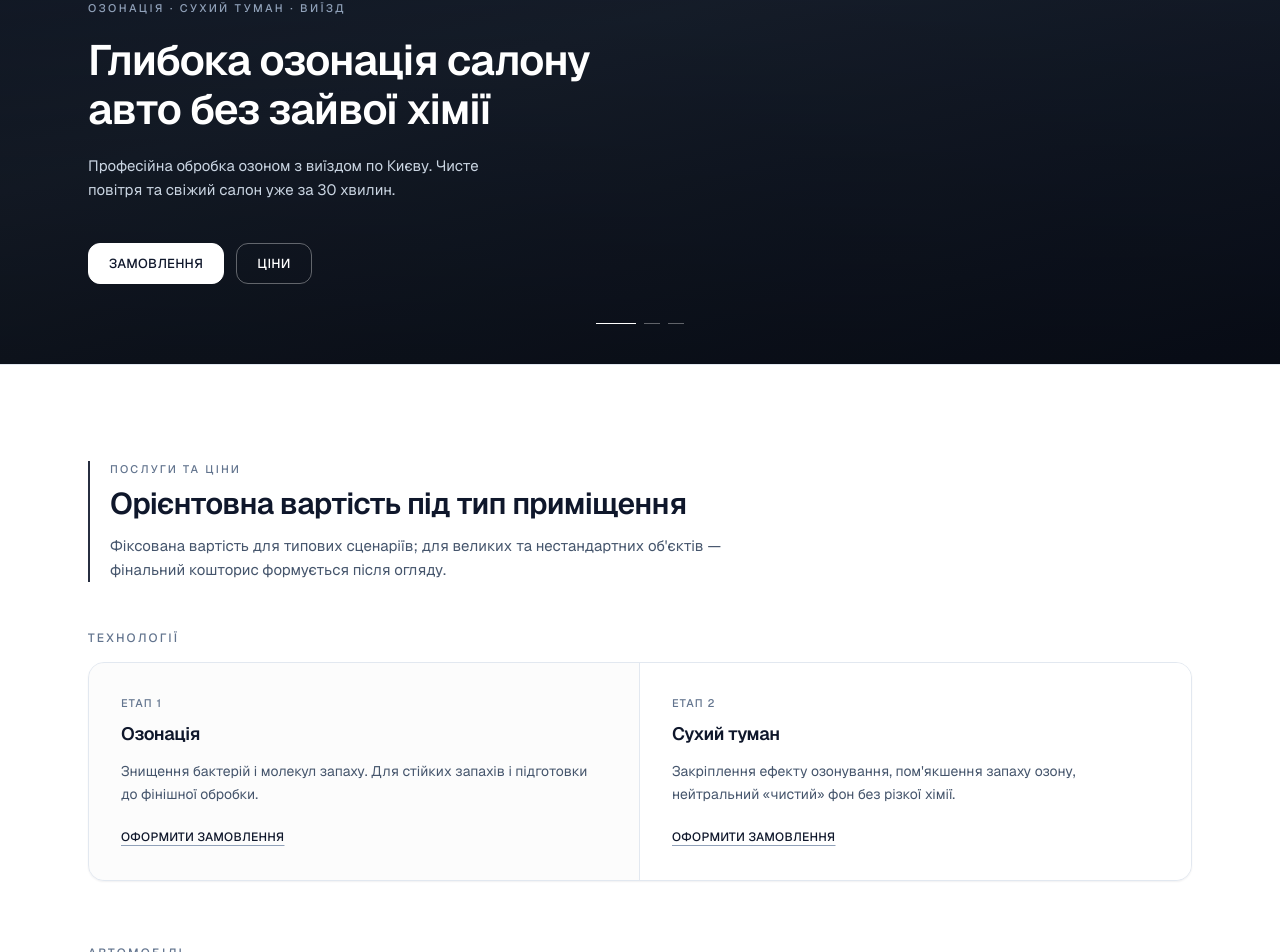
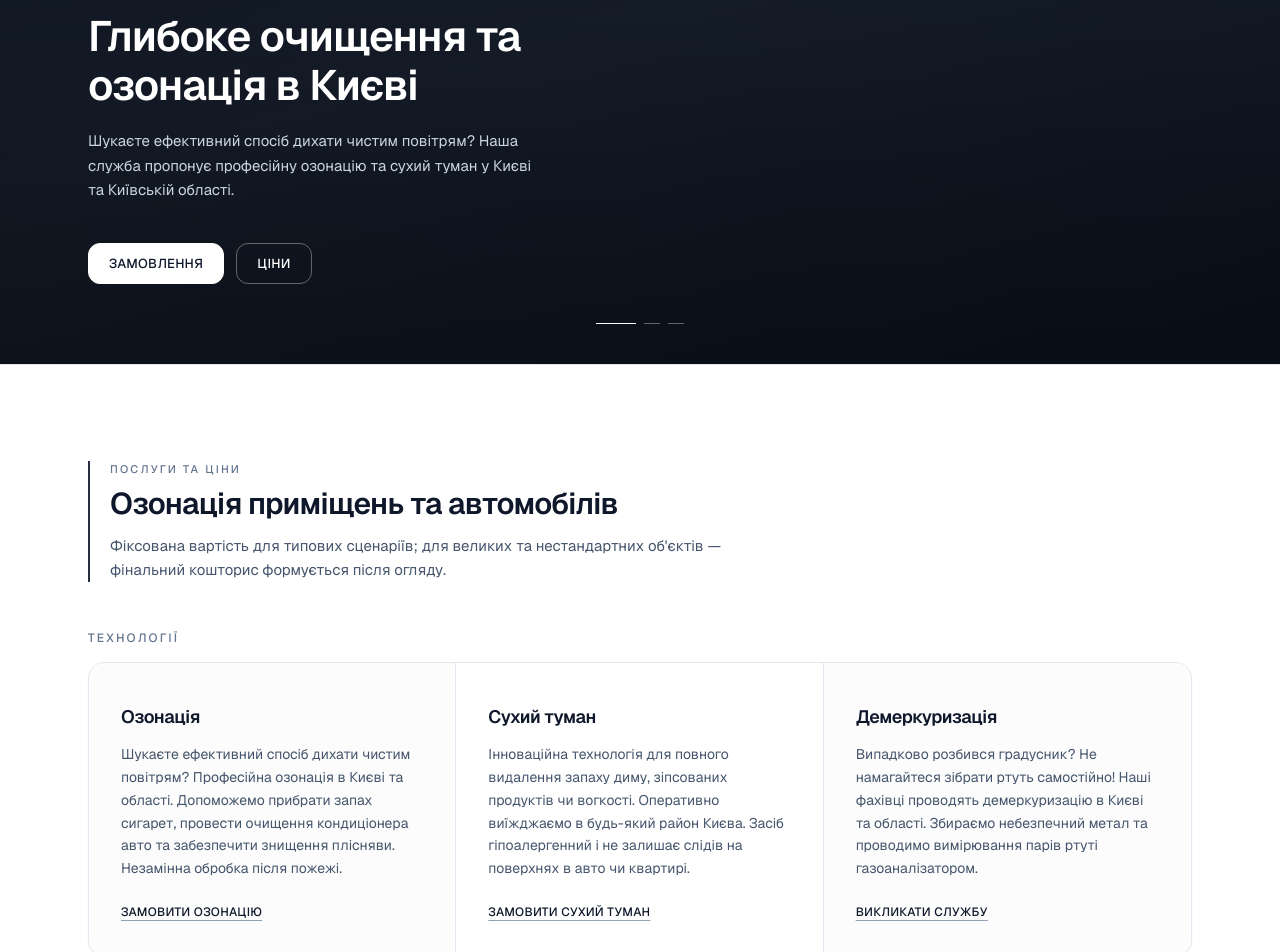
Before and after one commit to dryzoneozon-cloud/my-landing, a Next.js app: page / in a window 1280 px wide. Shown: the part 436-1388 px from the top of the page. Built offline with nearby package versions, Linux system fonts and the light colour scheme.

Commit message:
сео оптимизация заголовков

```diff
--- a/app/landing/landing-page.tsx
+++ b/app/landing/landing-page.tsx
@@ -13,20 +13,20 @@ const HERO_SLIDES: HeroSlide[] = [
   {
     bg: "linear-gradient(165deg, #0f172a 0%, #1e293b 55%, #0f172a 100%)",
     badge: "Озонація · сухий туман · виїзд",
-    title: "Глибока озонація салону авто без зайвої хімії",
-    text: "Професійна обробка озоном з виїздом по Києву. Чисте повітря та свіжий салон уже за 30 хвилин.",
+    title: "Глибоке очищення та озонація в Києві",
+    text: "Шукаєте ефективний спосіб дихати чистим повітрям? Наша служба пропонує професійну озонацію та сухий туман у Києві та Київській області.",
   },
   {
     bg: "linear-gradient(165deg, #111827 0%, #1f2937 50%, #111827 100%)",
     badge: "Комплекс для авто та приміщень",
     title: "Озон + сухий туман — стійкий результат",
-    text: "Спочатку нейтралізуємо джерело запаху, потім м'яко закріплюємо ефект і повертаємо приємний аромат салону чи квартири.",
+    text: "Ефективне видалення запаху диму, обробка після пожежі та очищення кондиціонера авто. Безпечно для дітей та тварин після провітрювання.",
   },
   {
     bg: "linear-gradient(165deg, #0c1222 0%, #1a2332 50%, #0c1222 100%)",
-    badge: "Квартири · офіси · гаражі",
-    title: "Виїзд майстра та оцінка вартості",
-    text: "Підбираємо оптимальний сценарій обробки під вашу площу та проблему. Точна ціна формується виключно після огляду об'єкта та оцінки обсягу робіт.",
+    badge: "Квартири · авто · демеркуризація",
+    title: "Безпечне знищення запахів та збір ртуті",
+    text: "Розбився градусник? Ми допоможемо зібрати ртуть та проведемо вимірювання парів. Точна ціна всіх послуг формується після огляду.",
   },
 ];
 
@@ -90,7 +90,7 @@ export function LandingPage() {
             <div className="mb-12 max-w-2xl border-l-2 border-slate-900/90 pl-5">
               <p className="text-[11px] font-medium uppercase tracking-[0.2em] text-slate-500">Послуги та ціни</p>
               <h2 className="mt-2 text-2xl font-semibold tracking-tight text-slate-900 sm:text-3xl">
-                Орієнтовна вартість під тип приміщення
+                Озонація приміщень та автомобілів
               </h2>
               <p className="mt-3 text-[15px] leading-relaxed text-slate-600">
                 Фіксована вартість для типових сценаріїв; для великих та нестандартних об'єктів — фінальний кошторис формується після огляду.
@@ -99,32 +99,41 @@ export function LandingPage() {
 
             <div id="formats" className="mb-16 scroll-mt-24">
               <h3 className="mb-4 text-xs font-medium uppercase tracking-[0.18em] text-slate-500">Технології</h3>
-              <div className="grid overflow-hidden rounded-2xl border border-slate-200 bg-white shadow-[0_1px_2px_rgba(15,23,42,0.06)] md:grid-cols-2">
+              <div className="grid overflow-hidden rounded-2xl border border-slate-200 bg-white shadow-[0_1px_2px_rgba(15,23,42,0.06)] md:grid-cols-3">
                 <article className="border-b border-slate-200 bg-zinc-50/60 p-8 md:border-b-0 md:border-r md:border-slate-200">
-                  <p className="text-[11px] font-medium uppercase tracking-widest text-slate-500">Етап 1</p>
                   <h3 className="mt-2 text-lg font-semibold tracking-tight text-slate-900">Озонація</h3>
                   <p className="mt-3 text-sm leading-relaxed text-slate-600">
-                    Знищення бактерій і молекул запаху. Для стійких запахів і підготовки до фінішної обробки.
+                    Шукаєте ефективний спосіб дихати чистим повітрям? Професійна озонація в Києві та області. Допоможемо прибрати запах сигарет, провести очищення кондиціонера авто та забезпечити знищення плісняви. Незамінна обробка після пожежі.
                   </p>
                   <a
                     href="#contact"
                     className="mt-6 inline-block text-xs font-medium uppercase tracking-wide text-slate-900 underline decoration-slate-400 underline-offset-4 hover:decoration-slate-900"
                   >
-                    Оформити замовлення
+                    Замовити озонацію
                   </a>
                 </article>
-                <article className="bg-white p-8">
-                  <p className="text-[11px] font-medium uppercase tracking-widest text-slate-500">Етап 2</p>
+                <article className="border-b border-slate-200 bg-white p-8 md:border-b-0 md:border-r md:border-slate-200">
                   <h3 className="mt-2 text-lg font-semibold tracking-tight text-slate-900">Сухий туман</h3>
                   <p className="mt-3 text-sm leading-relaxed text-slate-600">
-                    Закріплення ефекту озонування, пом'якшення запаху озону, нейтральний «чистий» фон без різкої
-                    хімії.
+                    Інноваційна технологія для повного видалення запаху диму, зіпсованих продуктів чи вогкості. Оперативно виїжджаємо в будь-який район Києва. Засіб гіпоалергенний і не залишає слідів на поверхнях в авто чи квартирі.
                   </p>
                   <a
                     href="#contact"
                     className="mt-6 inline-block text-xs font-medium uppercase tracking-wide text-slate-900 underline decoration-slate-400 underline-offset-4 hover:decoration-slate-900"
                   >
-                    Оформити замовлення
+                    Замовити сухий туман
+                  </a>
+                </article>
+                <article className="bg-zinc-50/60 p-8">
+                  <h3 className="mt-2 text-lg font-semibold tracking-tight text-slate-900">Демеркуризація</h3>
+                  <p className="mt-3 text-sm leading-relaxed text-slate-600">
+                    Випадково розбився градусник? Не намагайтеся зібрати ртуть самостійно! Наші фахівці проводять демеркуризацію в Києві та області. Збираємо небезпечний метал та проводимо вимірювання парів ртуті газоаналізатором.
+                  </p>
+                  <a
+                    href="#contact"
+                    className="mt-6 inline-block text-xs font-medium uppercase tracking-wide text-slate-900 underline decoration-slate-400 underline-offset-4 hover:decoration-slate-900"
+                  >
+                    Викликати службу
                   </a>
                 </article>
               </div>
@@ -226,8 +235,8 @@ export function LandingPage() {
 
         <section id="faq" className="scroll-mt-24 border-t border-slate-200 bg-zinc-50">
           <div className="mx-auto max-w-3xl px-4 py-20 sm:px-6">
-            <h2 className="text-xs font-medium uppercase tracking-[0.2em] text-slate-500">Питання</h2>
-            <p className="mt-2 text-2xl font-semibold tracking-tight text-slate-900">Часті запитання</p>
+            <p className="text-xs font-medium uppercase tracking-[0.2em] text-slate-500">Питання</p>
+            <h2 className="mt-2 text-2xl font-semibold tracking-tight text-slate-900">Відгуки наших клієнтів та FAQ</h2>
             <div className="mt-10 overflow-hidden rounded-2xl border border-slate-200 bg-white shadow-[0_1px_2px_rgba(15,23,42,0.06)]">
               <FaqClient items={FAQS} />
             </div>
--- a/app/layout.tsx
+++ b/app/layout.tsx
@@ -14,9 +14,9 @@ const geistMono = Geist_Mono({
 });
 
 export const metadata: Metadata = {
-  title: "Озонація салону авто в Києві | DryZone",
+  title: "Озонація, сухий туман та демеркуризація в Києві | Знищення запахів — DryZone",
   description:
-    "Професійна озонація салону авто з виїздом. Прибираємо запахи, бактерії та алергени за 30 хвилин.",
+    "Професійна озонація, сухий туман та демеркуризація в Києві та області. Безпечно для дітей і тварин. Виїзд фахівця. Ефективне знищення будь-яких запахів.",
 };
 
 export default function RootLayout({
```
